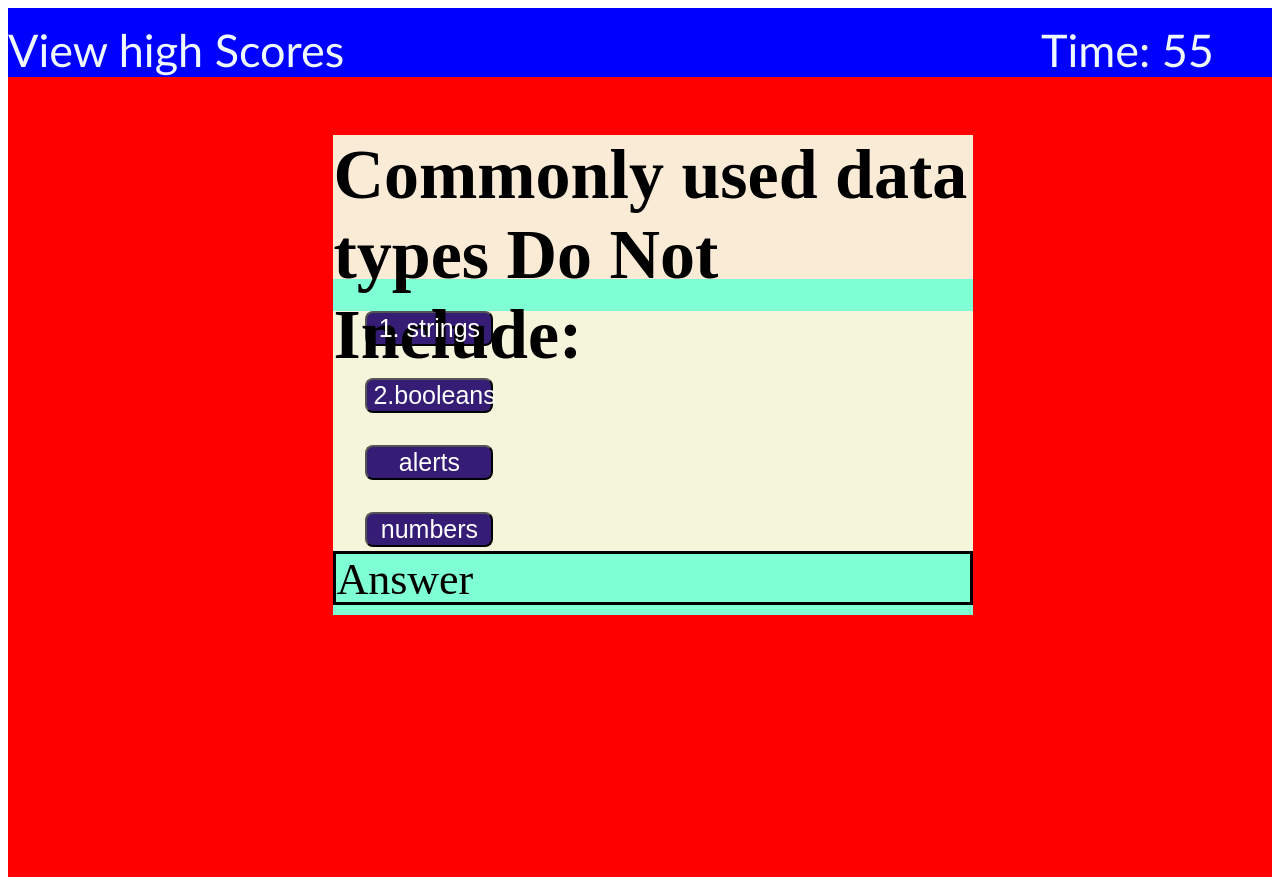
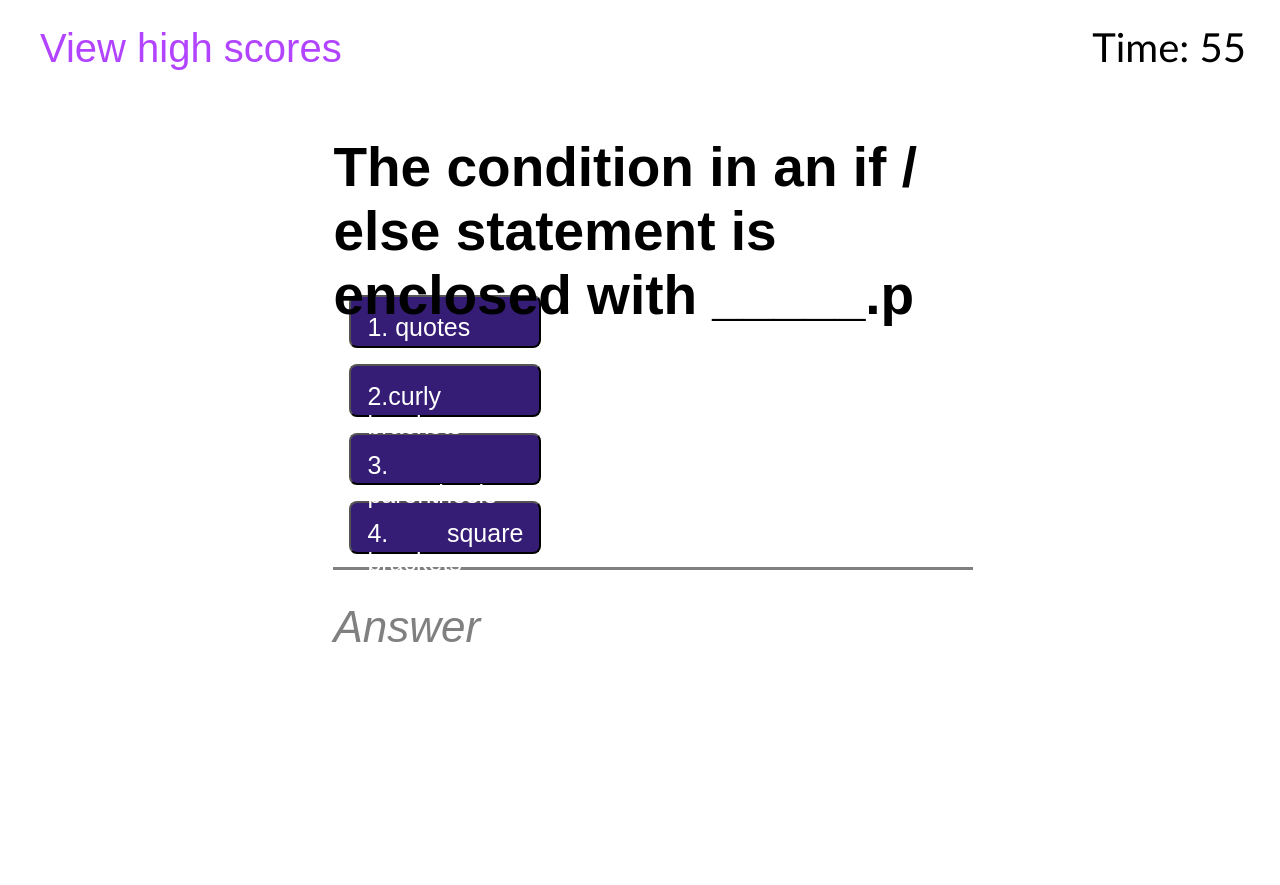
Before and after one commit to AutomataXRWrks/CodeQuizJs, a plain HTML site: page index.html in a window 1280 px wide. Drawn offline with Linux system fonts and the light colour scheme.

Commit message:
quiz template

```diff
--- a/assets/css/reset.css
+++ b/assets/css/reset.css
@@ -3,7 +3,7 @@
     margin-right: 20px;
     font-family: 'Gill Sans', 'Gill Sans MT', Calibri, 'Trebuchet MS', sans-serif;
     font-size: 20px;
-    background-color: blue;
+    background-color: white;
     width: 100%;
 }
 
@@ -11,9 +11,10 @@
 .header nav #timer {
     display: inline-block;
     color: aliceblue;
-    font-size: 45px;
+    font-size: 40px;
     width: 45%;
     text-align: right;
+    color: black;
 
 
 }
@@ -21,21 +22,23 @@
 
 .header nav #show-h-scores {
     display: inline-block;
-    color: aliceblue;
-    font-size: 45px;
+    color: rgb(178, 68, 2273);
+    font-size: 40px;
     justify-content: space-between;
     width: 50%;
+    padding-left: 2rem;
+    font-family: Arial, Helvetica, sans-serif
 
 }
 .container{
-    background-color: red;
+    background-color: white;
     width: 100%;
     height: 50rem;
 }
 
 
 .question-container{
-background-color: aquamarine;
+background-color: white;
 width: 50%;
 height: 60%;
 position: absolute;
@@ -46,14 +49,15 @@ position: absolute;
 }
 
 .questions{
-    background-color:antiquewhite;
+    background-color:white;
     height: 30%;
-    font-size: 70px;
+    font-size: 55px;
     font-weight: bold;
+    font-family: Arial, Helvetica, sans-serif;
 }
 
 .answerButtons{
-    background-color: beige;
+    background-color: white;
     height:50%;
 }
 
@@ -61,11 +65,16 @@ position: absolute;
 .answerButtons button{
     background-color: rgb(53, 28, 117);
     display: block;
-    margin: 2rem;
+    margin: 1rem;
     font-size: 25px;
     border-radius: 8px;
-    width: 20%;
+    flex: wrap;
+    width: 30%;
+    height: 22%;
     color: white;
+    font-family: Arial, Helvetica, sans-serif;
+    text-align: justify;
+    padding: 1rem;
 
 }
 
@@ -75,8 +84,13 @@ position: absolute;
 
 #answer{
 
-    border: solid;
+    border-top: solid;
     font-size: 44px;
+    font-style: italic;
+    color: grey;
     height: 10%;
+    margin-top: 2rem;
+    padding-top: 2rem;
+    font-family: Arial, Helvetica, sans-serif;
 
 }
--- a/assets/js/script.js
+++ b/assets/js/script.js
@@ -2,18 +2,22 @@ var timerText = document.querySelector('#timer');
 var questionContainer = document.querySelector('.answerButtons');
 var questions = document.querySelector('.questions');
 
-var secondsLeft = 60;
-var scene = 0;
+
 
 
 var codeQuiz  = {
-    scene: 0,
-    questions: ['Commonly used data types Do Not Include:', 'Arrays in Javascript are used to store', 'Commonly'],
-    codeQuizAnswersTextO:  ["1. strings", "2.booleans" , "alerts" , "numbers"],
-    codeQuizAnswersTextT:  [''],
-    codeQuizAnswersTextTH:  [''],
-    codeQuizAnswersTextF:  [''],
-    codeQuizAnswersTextFV:  [''],
+    scene: 1,
+    secondsLeft: 60,
+    questions: ['Commonly used data types Do Not Include:',
+    'The condition in an if / else statement is enclosed with _____.p',
+    'Arrays in Javascript can be used to store _____. ',
+    ' String values must be enclosed within ____ when being assigned to variables',
+    'A very useful tool used during development and debugging for printing content to the debugger is:'],
+    codeQuizAnswersTextO:  ["1. strings", "2.booleans" , "3. alerts" , "4. numbers"],
+    codeQuizAnswersTextT:  ["1. quotes", "2.curly brackets", "3. parenthesis", "4. square brackets"],
+    codeQuizAnswersTextTH:  ["1. numbers and strings", "2. other arrays", "3. booleans", "4. all of the above"],
+    codeQuizAnswersTextF:  ["1. commas" , "2. curly brackets", "3. quotes", "4. parenthesis" ],
+    codeQuizAnswersTextFV:  ["1. Javascript", "2. terminal/bash", "3. foor loops", "console.log"],
     codeQuizAnswers: ['anwser1','answer2','answer3','answer4','answer5']
 
 }
@@ -21,10 +25,10 @@ var codeQuiz  = {
 function setTime() {
     // Sets interval in variable
     var timerInterval = setInterval(function() {
-      secondsLeft--;
-      timerText.textContent =  "Time: " + secondsLeft;
+      codeQuiz.secondsLeft--;
+      timerText.textContent =  "Time: " + codeQuiz.secondsLeft;
 
-      if(secondsLeft === 0) {
+      if(codeQuiz.secondsLeft === 0) {
         // Stops execution of action at set interval
         clearInterval(timerInterval);
         // Calls function to create and append image
@@ -33,38 +37,81 @@ function setTime() {
 
     }, 1000);
 
-    return secondsLeft
+    return codeQuiz.secondsLeft
   }
 
   function createButtons(scene){
 
     if(scene === 0){
-
     // Loops through divTags to set each one to have the color blue and the font size of 30px
     for (var i = 0; i < 4; i++) {
       var buttons = document.createElement('button');
       buttons.textContent = codeQuiz.codeQuizAnswersTextO[i];
+      questions.setAttribute("style" , "font-size: 60px")
       //buttons.setAttribute("style" , "border-radius: 15%; font-size: 25px; margin: 1rem; background-color: blueviolet; display: block;");
       questionContainer.appendChild(buttons);
     }
 
+  } else if(scene === 1){
+    for (var i = 0; i < 4; i++){
+      var buttons = document.createElement('button');
+      buttons.textContent = codeQuiz.codeQuizAnswersTextT[i];
+      console.log(codeQuiz.codeQuizAnswersTextT[i]);
+      questions.setAttribute("style" , "font-size: 55px")
+      //buttons.setAttribute("style" , "border-radius: 15%; font-size: 25px; margin: 1rem; background-color: blueviolet; display: block;");
+      questionContainer.appendChild(buttons);
+    }
+  }else if (scene === 2){
+    for (var i = 0; i < 4; i++){
+      var buttons = document.createElement('button');
+      buttons.textContent = codeQuiz.codeQuizAnswersTextTH[i];
+      console.log(codeQuiz.codeQuizAnswersTextTH[i]);
+      questions.setAttribute("style" , "font-size: 60px")
+      //buttons.setAttribute("style" , "border-radius: 15%; font-size: 25px; margin: 1rem; background-color: blueviolet; display: block;");
+      questionContainer.appendChild(buttons);
   }
-
-
+  } else if (scene === 3){
+    for (var i = 0; i < 4; i++){
+      var buttons = document.createElement('button');
+      buttons.textContent = codeQuiz.codeQuizAnswersTextF[i];
+      console.log(codeQuiz.codeQuizAnswersTextF[i]);
+      questions.setAttribute("style" , "font-size: 60px")
+      //buttons.setAttribute("style" , "border-radius: 15%; font-size: 25px; margin: 1rem; background-color: blueviolet; display: block;");
+      questionContainer.appendChild(buttons);
   }
+  } else if (scene === 4){
+    for (var i = 0; i < 4; i++){
+      var buttons = document.createElement('button');
+      buttons.textContent = codeQuiz.codeQuizAnswersTextF[i];
+      console.log(codeQuiz.codeQuizAnswersTextFV[i]);
+      questions.setAttribute("style" , "font-size: 60px")
+      //buttons.setAttribute("style" , "border-radius: 15%; font-size: 25px; margin: 1rem; background-color: blueviolet; display: block;");
+      questionContainer.appendChild(buttons);
+  }
+  }
+}
 
   function createQuestions(scene){
     if(scene === 0){
       questions.textContent = codeQuiz.questions[scene];
       //buttons.setAttribute("style" , "border-radius: 15%; font-size: 25px; margin: 1rem; background-color: blueviolet; display: block;");
+    } else if (scene === 1){
+      questions.textContent = codeQuiz.questions[scene];
+    } else if (scene === 2){
+      questions.textContent = codeQuiz.questions[scene];
+    } else if (scene === 3){
+      questions.textContent = codeQuiz.questions[scene];
+    } else if (scene === 4){
+      questions.textContent = codeQuiz.questions[scene];
     }
+
   }
 
   function init(){
     setTime();
     createButtons(codeQuiz.scene);
     createQuestions(codeQuiz.scene);
-    //console.log(codeQuiz.codeQuizAnswersText1[1]);
+
   }
 
 
--- a/index.html
+++ b/index.html
@@ -10,7 +10,7 @@
 <body>
     <div class="header">
         <nav>
-            <header id="show-h-scores">View high Scores</header>
+            <header id="show-h-scores">View high scores</header>
             <header id="timer">Time</header>
         </nav>
     </div>
```
